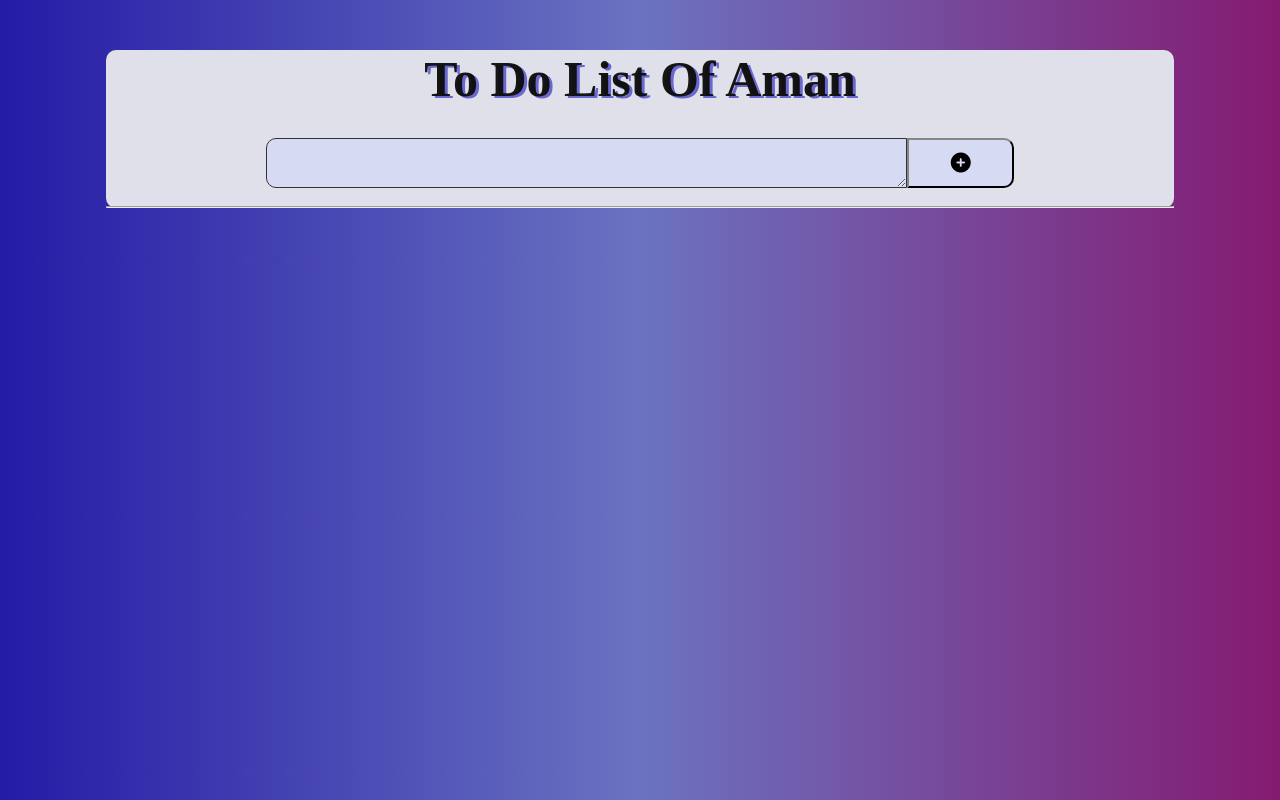
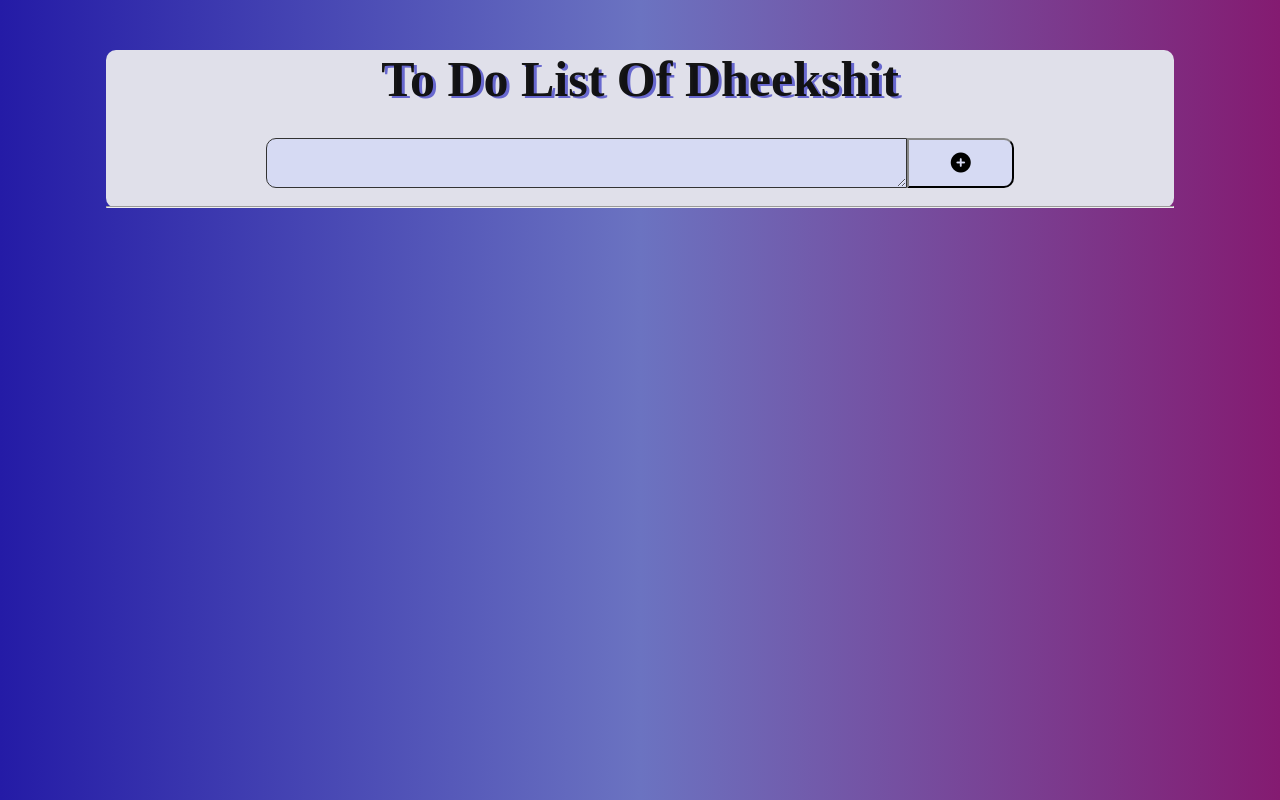
Before and after one commit to pdeeksha2/Todo, a plain HTML site: page index.html in a window 1280 px wide. Drawn offline with Linux system fonts and the light colour scheme.

Commit message:
Update index.html

```diff
--- a/index.html
+++ b/index.html
@@ -16,7 +16,7 @@
 <body>
     <div id="main-container">
         <div class="container-title">
-            <h1>To Do List Of Aman</h1>
+            <h1>To Do List Of Dheekshit</h1>
         </div>
         <div class="container">
             <div class="inputcol">
```
